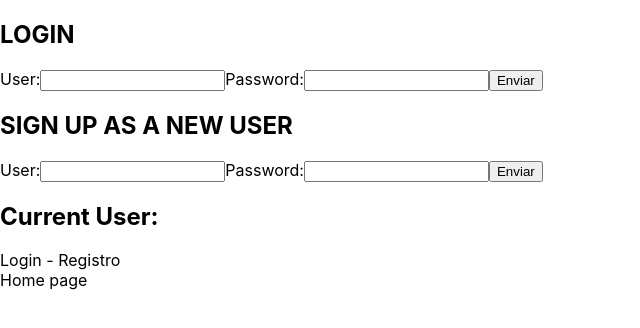
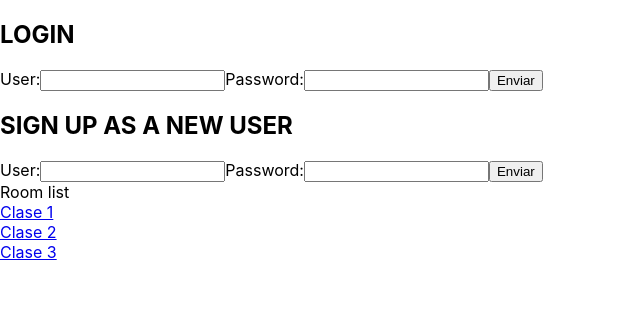
Before and after one commit to NedTeam/REDUCA, a React (Create React App) app in the folder reduca-web/: page /home in a window 1280 px wide. Shown: the top 328 px of the page, without its empty margins (0-640 px from the left). Built offline with nearby package versions, Linux system fonts and the light colour scheme; no server answers.

Commit message:
Finished routing

```diff
--- a/reduca-web/src/App.js
+++ b/reduca-web/src/App.js
@@ -75,6 +75,10 @@ const App = () => {
 
   return (
     <div>
+      <div id="currentUser">{login}</div>
+      <Router>
+	{login ? <Redirect exact from='/' to='/home'/> : (
+	  <div>
 	    <h2>LOGIN</h2>
 	    <form onSubmit={handleLogin}>
               <label>
@@ -115,12 +119,6 @@ const App = () => {
               </label>
               <input type="submit" value="Enviar" />
 	    </form>
-      <h2>Current User:</h2>
-      <div id="currentUser">{login}</div>
-      <Router>
-	{login ? <Redirect to='/home'/> : (
-	  <div>
-	    Login - Registro
 	  </div>
 	)}
 	<Route path="/home">
--- a/reduca-web/src/HomePage.js
+++ b/reduca-web/src/HomePage.js
@@ -1,3 +1,25 @@
 import React from 'react'
+import RoomList from './RoomList';
+import Room from './Room';
 
-export default () => <div>Home page</div>
+import {
+  Switch,
+  Route,
+  Link
+} from "react-router-dom";
+
+
+export default ({ db, user }) => {
+  return (
+    <div>
+      <Switch>
+	<Route exact path="/home">
+	  <RoomList db={db} user={user}/>
+	</Route>
+	<Route path="/home/room/:room_id">
+	  <Room db={db} user={user}/>
+	</Route>
+      </Switch>
+    </div>
+  )
+}
--- a/reduca-web/src/Room.js
+++ b/reduca-web/src/Room.js
@@ -4,6 +4,8 @@ import React, {
   useEffect,
   useCallback,
 } from 'react';
+
+import { Link } from 'react-router-dom';
 
 const servers = {iceServers: [
   {urls: 'stun:stun.services.mozilla.com'},
@@ -81,6 +83,7 @@ export default ({
   }, [pc, db, sendMessage]);
   return (
     <div>
+      <Link to='/home'>Back</Link>
       <video autoplay muted ref={video1}/>
       <video autoplay ref={video2}/>
       <button onClick={showFriendsFace}>Conectar</button>
--- /dev/null
+++ b/reduca-web/src/RoomList.js
@@ -0,0 +1,17 @@
+import React from 'react';
+
+import {
+  Link
+} from "react-router-dom";
+
+
+export default () => {
+  return (
+    <div>
+      Room list
+      <div><Link to ='/home/room/1'> Clase 1 </Link></div>
+      <div><Link to ='/home/room/2'> Clase 2 </Link></div>
+      <div><Link to ='/home/room/3'> Clase 3 </Link></div>
+    </div>
+  );
+}
```
Also changed, not shown: 1 other file (tests, documents, lock files or other folders). Lines whose indentation alone changed are shown as unchanged.
